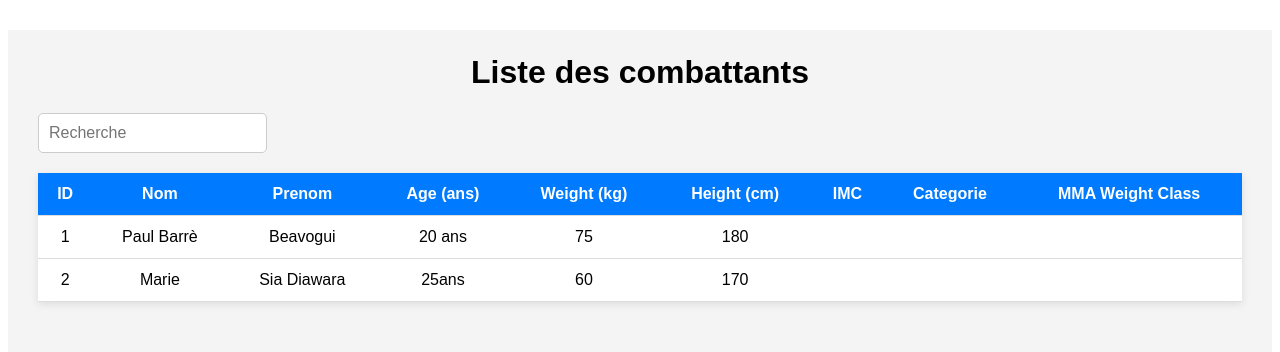
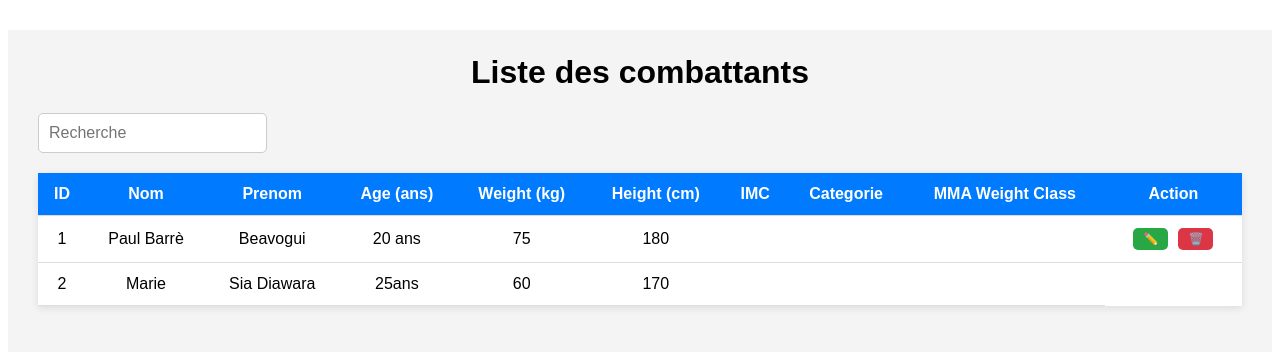
Before and after one commit to Ing-EHCM/PROJET_PFL_AFRICA_FRONT, an Angular app: page / in a window 1280 px wide. Shown: the top 352 px of the page. Built offline with nearby package versions, Linux system fonts and the light colour scheme.

Commit message:
ajout colonne Action avec les buttons

```diff
--- a/src/app/components/liste-combattants/liste-combattants.css
+++ b/src/app/components/liste-combattants/liste-combattants.css
@@ -43,3 +43,58 @@ th {
 tr:hover {
   background-color: #f1f1f1;
 }
+
+/* Boutons */
+.btn {
+  position: relative;
+  padding: 4px 10px;
+  border: none;
+  border-radius: 5px;
+  cursor: pointer;
+  font-size: 12px;
+  transition: all 0.3s ease;
+  margin: 0 5px;
+}
+
+/* Infobulle au survol */
+.btn::after {
+  content: attr(data-tooltip);
+  position: absolute;
+  bottom: 120%; /* au-dessus du bouton */
+  left: 50%;
+  transform: translateX(-50%);
+  background-color: #333;
+  color: #fff;
+  padding: 5px 8px;
+  border-radius: 4px;
+  white-space: nowrap;
+  font-size: 12px;
+  opacity: 0;
+  pointer-events: none;
+  transition: opacity 0.3s ease;
+}
+
+/* Affichage au survol */
+.btn:hover::after,
+.btn:hover::before {
+  opacity: 1;
+}
+
+/* Styles spécifiques des boutons */
+.btn.edit {
+  background-color: #28a745;
+  color: #fff;
+}
+
+.btn.edit:hover {
+  background-color: #218838;
+}
+
+.btn.delete {
+  background-color: #dc3545;
+  color: #fff;
+}
+
+.btn.delete:hover {
+  background-color: #c82333;
+}
--- a/src/app/components/liste-combattants/liste-combattants.html
+++ b/src/app/components/liste-combattants/liste-combattants.html
@@ -16,6 +16,7 @@
         <th>IMC</th>
         <th>Categorie</th>
         <th>MMA Weight Class</th>
+        <th>Action</th>
       </tr>
     </thead>
     <tbody>
@@ -29,6 +30,10 @@
         <td></td>
         <td></td>
         <td></td>
+        <td>
+          <button type="button" class="btn edit" data-tooltip="Éditer">✏️</button>
+          <button type="button" class="btn delete" data-tooltip="Supprimer">🗑️</button>
+      </td>
       </tr>
       <tr>
         <td>2</td>
```
